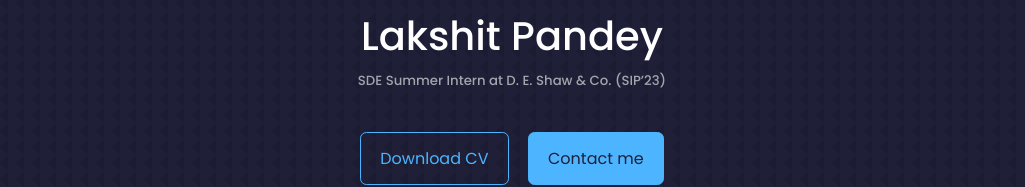
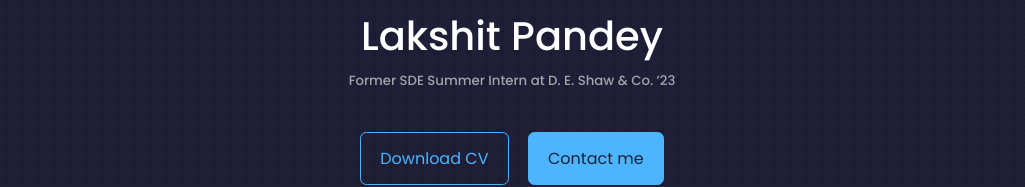
Before and after one commit to legit0108/Portfolio-Website, a React (Create React App) app: page / in a window 1280 px wide. Shown: the part 133-320 px from the top of the page, without its empty margins (128-1153 px from the left). Built offline with nearby package versions, Linux system fonts and the light colour scheme.

Commit message:
Updated Header, about section and resume

```diff
--- a/src/components/about/About.jsx
+++ b/src/components/about/About.jsx
@@ -35,8 +35,6 @@ function About() {
             CSE student at Thapar Institute of Engineering and Technology, Patiala. I like coding and problem-solving,
             I'm a Knight at LeetCode with a contest rating of 2000+, a 4* coder at CodeChef and
             a Specialist at Codeforces. I am comfortable with Full-Stack web development and have worked with libraries and frameworks like React-Redux and Django.
-            I am interested in applying for any full-time positions for SDE-1 roles, if you know of any opportunities like this, I’d love to chat.
-            I’ve uploaded my resume above for your consideration, and you can reach me directly via LinkedIn or Email.
           </p>
         </div>
       </div>
--- a/src/components/header/Header.jsx
+++ b/src/components/header/Header.jsx
@@ -9,7 +9,7 @@ function Header() {
       <div className="container header__container">
         <h5>Hello I'm</h5>
         <h1>Lakshit Pandey</h1>
-        <h5 className="text-light">SDE Summer Intern at D. E. Shaw & Co. (SIP’23)</h5>
+        <h5 className="text-light">Former SDE Summer Intern at D. E. Shaw & Co. ’23</h5>
         <CTA/>
         <HeaderSocials/>
         <a href="#contact" className="scroll__down">Scroll down</a>
```
Also changed, not shown: 1 other file (tests, documents, lock files or other folders).
